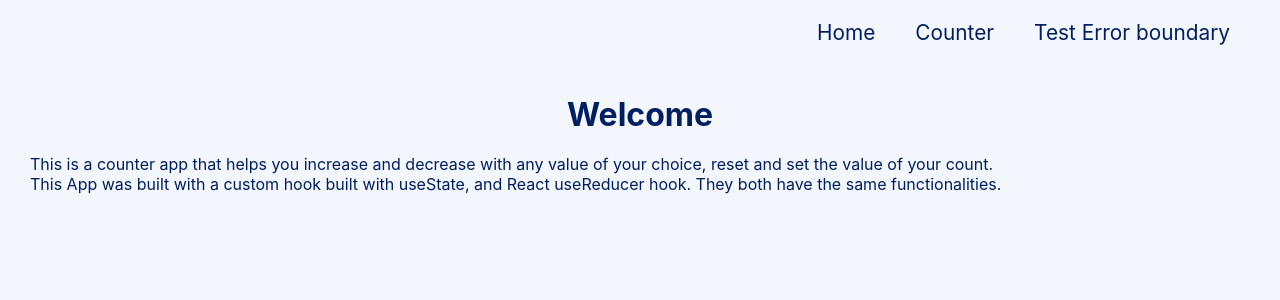
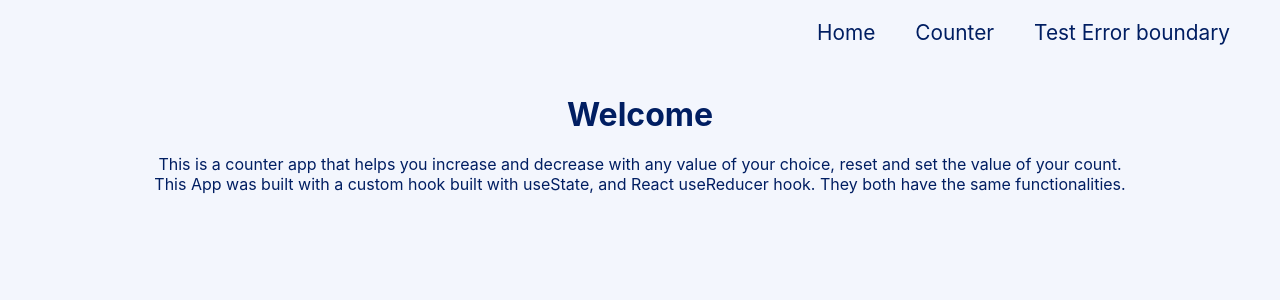
Before and after one commit to Timothy-Achonu/Alt-School-Exam-Project, a React (Create React App) app: page / in a window 1280 px wide. Shown: the top 300 px of the page. Built offline with nearby package versions, Linux system fonts and the light colour scheme.

Commit message:
regular code maintenance

```diff
--- a/src/App.css
+++ b/src/App.css
@@ -71,6 +71,9 @@ nav .hamburger-menu {
 .home-page h1 {
   text-align: center;
   margin-bottom: 20px;
+}
+.home-page p {
+  text-align: center;
 }
 
 /* Counter page styling */
--- a/src/components/CustomHooks/useCounter.jsx
+++ b/src/components/CustomHooks/useCounter.jsx
@@ -1,5 +1,4 @@
 import { useState } from 'react';
-
 
 export default function useCounter(initialValue = 0) {
     const [count, setCount] = useState(initialValue)
--- a/src/components/ErrorBoundary.jsx
+++ b/src/components/ErrorBoundary.jsx
@@ -1,20 +1,16 @@
 import React from "react";
-
-
 
 class ErrorBoundary extends React.Component {
   constructor(props) {
     super(props);
     this.state = { error: null, errorInfo: null };
   }
-
   componentDidCatch(error, errorInfo) {
     this.setState({
       error: error,
       errorInfo: errorInfo,
     });
   }
-
   render() {
     if (this.state.errorInfo) {
       return (
--- a/src/components/Menu.jsx
+++ b/src/components/Menu.jsx
@@ -1,7 +1,7 @@
 import React from "react";
 import { NavLink } from "react-router-dom";
 
-export default function Menu({ showMenu, setShowMenu }) {
+function Menu({ showMenu, setShowMenu }) {
   return (
     <div className={`menu ${showMenu ? "show" : ""}`}>
       <div
@@ -39,3 +39,4 @@ export default function Menu({ showMenu, setShowMenu }) {
     </div>
   );
 }
+export default Menu;
--- a/src/components/ReducerCounter.jsx
+++ b/src/components/ReducerCounter.jsx
@@ -73,7 +73,6 @@ function ReducerCounter() {
               }}
             />
           </div>
-
           <div>
             <label for="number-to-change-count-with">
               Set number to increase or decrease by
--- a/src/index.js
+++ b/src/index.js
@@ -2,7 +2,6 @@ import React from "react";
 import ReactDOM from "react-dom/client";
 import "./index.css";
 import App from "./App";
-import reportWebVitals from "./reportWebVitals";
 import { BrowserRouter } from "react-router-dom";
 import ErrorBoundary from "./components/ErrorBoundary";
 
@@ -20,4 +19,3 @@ root.render(
 // If you want to start measuring performance in your app, pass a function
 // to log results (for example: reportWebVitals(console.log))
 // or send to an analytics endpoint. Learn more: https://bit.ly/CRA-vitals
-reportWebVitals();
```
Also changed, not shown: src/components/Home.jsx (line endings or trailing spaces), 1 other file (tests, documents, lock files or other folders).
